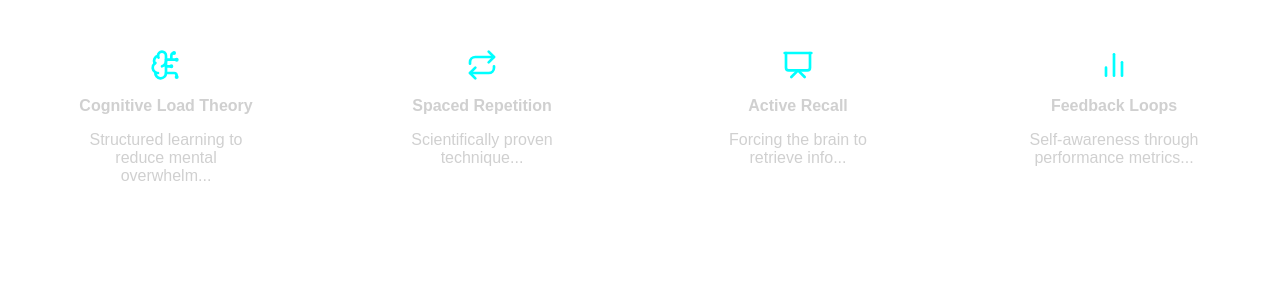
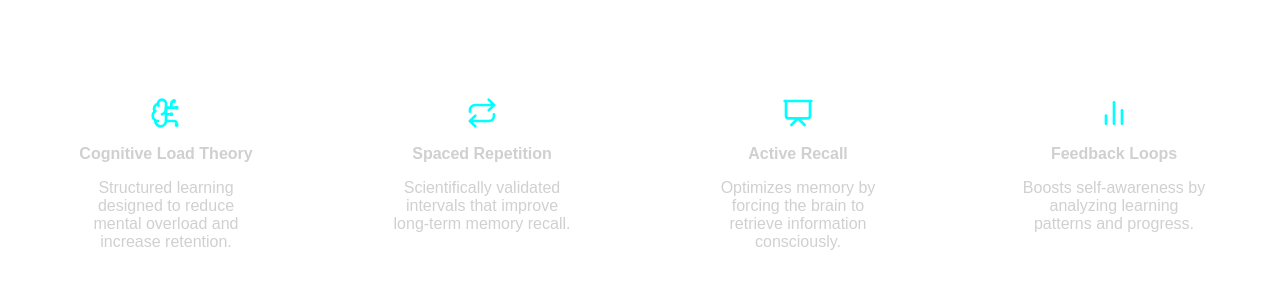
Before and after one commit to san5kriti/mindbyte, a Next.js app: page /components/Capabilities in a window 1280 px wide. Shown: the top 300 px of the page. Built offline with nearby package versions, Linux system fonts and the light colour scheme.

Commit message:
fixed texts for behind the science part 💗

```diff
--- a/src/pages/components/Capabilities.tsx
+++ b/src/pages/components/Capabilities.tsx
@@ -1,4 +1,5 @@
 'use client';
+
 import styles from '@/styles/capabilities.module.css';
 import {
   BrainCircuitIcon,
@@ -8,40 +9,41 @@ import {
 } from 'lucide-react';
 import { motion } from 'framer-motion';
 
+const capabilitiesData = [
+  {
+    Icon: BrainCircuitIcon,
+    title: 'Cognitive Load Theory',
+    desc: 'Structured learning designed to reduce mental overload and increase retention.',
+  },
+  {
+    Icon: LucideRepeat,
+    title: 'Spaced Repetition',
+    desc: 'Scientifically validated intervals that improve long-term memory recall.',
+  },
+  {
+    Icon: PresentationIcon,
+    title: 'Active Recall',
+    desc: 'Optimizes memory by forcing the brain to retrieve information consciously.',
+  },
+  {
+    Icon: BarChart2Icon,
+    title: 'Feedback Loops',
+    desc: 'Boosts self-awareness by analyzing learning patterns and progress.',
+  },
+];
+
 export default function Capabilities() {
-  const fadeInUp = {
-    hidden: { opacity: 0, y: 30 },
-    visible: (i: number) => ({
-      opacity: 1,
-      y: 0,
-      transition: {
-        delay: i * 0.2,
-        duration: 0.6,
-        ease: 'easeOut',
-      },
-    }),
-  };
-
   return (
     <section className={styles.section}>
       <div className={styles.grid}>
-        {[{
-          Icon: BrainCircuitIcon, title: 'Cognitive Load Theory', desc: 'Structured learning to reduce mental overwhelm...',
-        }, {
-          Icon: LucideRepeat, title: 'Spaced Repetition', desc: 'Scientifically proven technique...',
-        }, {
-          Icon: PresentationIcon, title: 'Active Recall', desc: 'Forcing the brain to retrieve info...',
-        }, {
-          Icon: BarChart2Icon, title: 'Feedback Loops', desc: 'Self-awareness through performance metrics...',
-        }].map(({ Icon, title, desc }, i) => (
+        {capabilitiesData.map(({ Icon, title, desc }, index) => (
           <motion.div
-            key={i}
+            key={index}
             className={styles.item}
-            variants={fadeInUp}
-            initial="hidden"
-            whileInView="visible"
+            initial={{ opacity: 0, y: 30 }}
+            whileInView={{ opacity: 1, y: 0 }}
+            transition={{ delay: index * 0.2, duration: 0.6, ease: 'easeOut' }}
             viewport={{ once: true }}
-            custom={i}
           >
             <Icon className={styles.icon} />
             <h4>{title}</h4>
--- a/src/styles/behindscience.module.css
+++ b/src/styles/behindscience.module.css
@@ -61,7 +61,7 @@
 }
 .neuralImage {
   width: 90%;
-  max-width: 450px;
+  max-width: 400px;
   height: auto;
   image-rendering: pixelated; /* for crisp pixel effect */
 }
--- a/src/styles/bio.module.css
+++ b/src/styles/bio.module.css
@@ -87,15 +87,15 @@
   align-items: center;
   gap: 0.5rem;
   color: #fff;
-  font-size: 1.25rem;
+  font-size: 1.5rem;
   text-decoration: none;
   font-weight: 500;
   transition: 0.2s ease;
 }
 
 .links a:hover {
-  color: #00ffee;
-  text-shadow: 0 0 6px rgba(0, 255, 229, 0.5);
+  color: #ffffff;
+  text-shadow: 0 0 6px rgb(255, 255, 255);
 }
 
 .footer {
--- a/src/styles/capabilities.module.css
+++ b/src/styles/capabilities.module.css
@@ -3,7 +3,7 @@
   padding: 6rem 2rem;
   color: #d0d0d0;
   text-align: center;
-  margin-top: -5rem;
+  margin-top: -2rem;
 }
 
 .grid {
--- a/src/styles/docs.module.css
+++ b/src/styles/docs.module.css
@@ -1,7 +1,8 @@
 @import url('https://fonts.googleapis.com/css2?family=Merriweather&display=swap');
 
 .docsWrapper {
-  font-family: 'Merriweather', serif;
+  /* font-family: 'Merriweather', serif;  might change it? To april? */
+  font-family:Arial, Helvetica, sans-serif;
   line-height: 1.75;
   color: white;
   padding: 4rem 2rem;
```
Also changed, not shown: src/pages/about.tsx (+11 -7 lines), src/pages/components/behindscience.tsx (+7 -5 lines), src/pages/components/bio.tsx (+4 -4 lines), src/pages/docs.tsx (+8 -8 lines), src/styles/about.module.css (+6 -7 lines).
